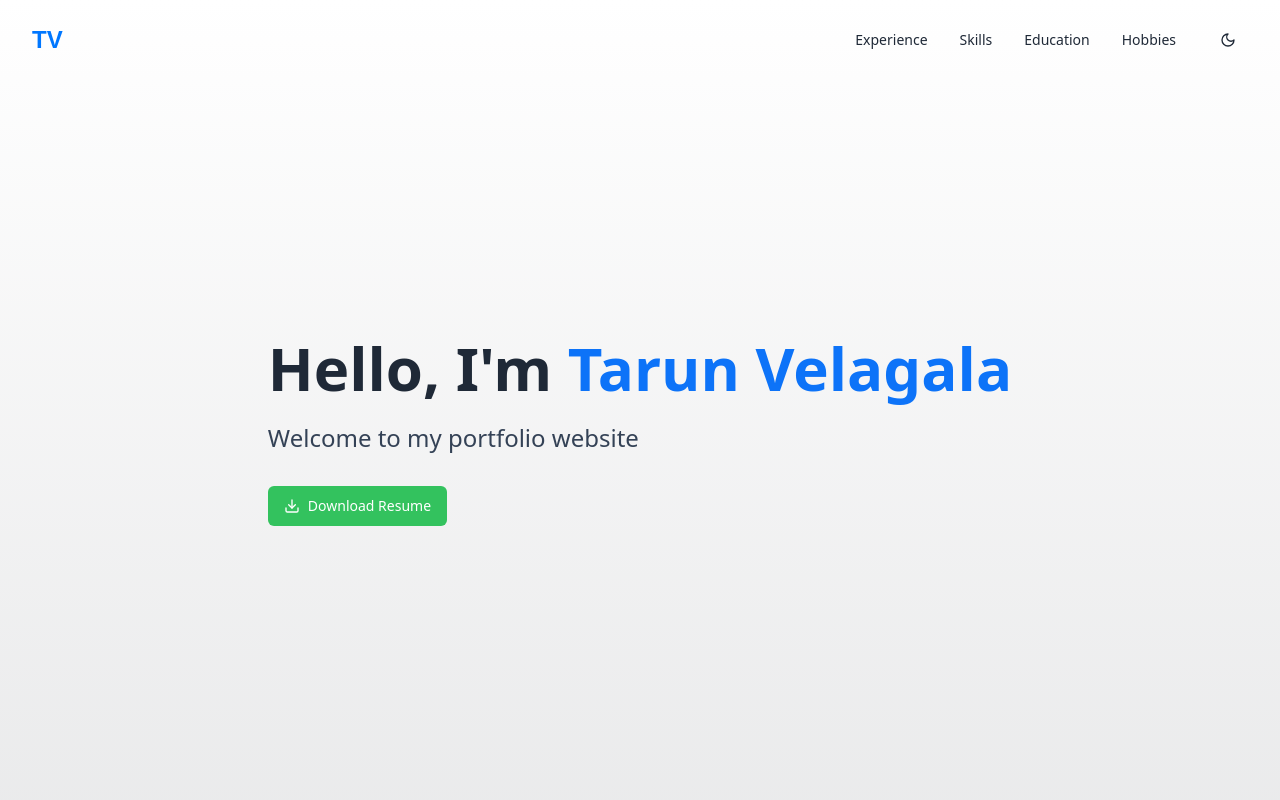
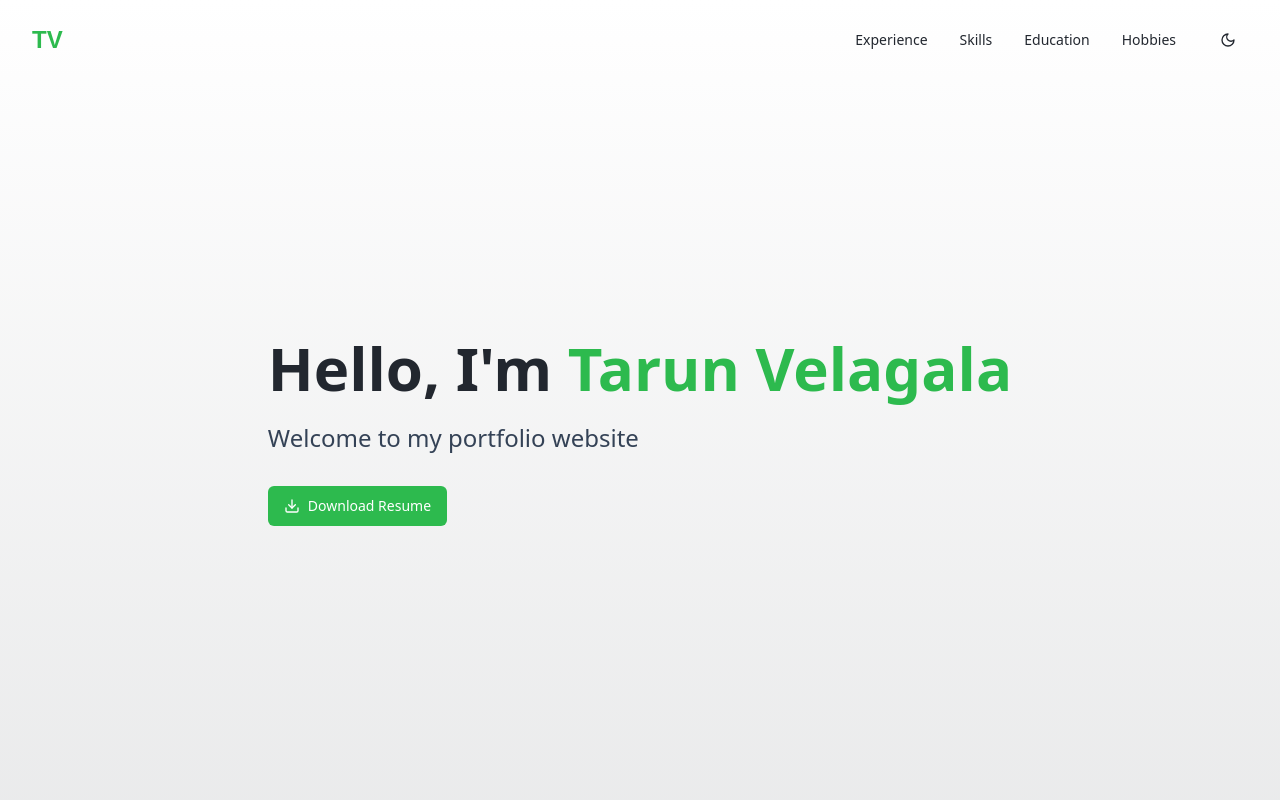
Before and after one commit to tarunvelagala/tarunvelagala.github.io, a React (Vite) app: page / in a window 1280 px wide. Shown: the top 800 px of the page. Built offline with nearby package versions, Linux system fonts and the light colour scheme; a web font is replaced by a local one.

Commit message:
Refactor: Update color palette
Replaced all instances of blue with #2dba4e and updated the theme colors.

```diff
--- a/src/components/Footer.tsx
+++ b/src/components/Footer.tsx
@@ -11,9 +11,9 @@ export default function Footer() {
           </div>
           <div className="mt-4 md:mt-0">
             <nav className="flex space-x-4">
-              <a href="#" className="text-sm text-muted-foreground hover:text-palette-blue transition-colors">LinkedIn</a>
-              <a href="#" className="text-sm text-muted-foreground hover:text-palette-blue transition-colors">GitHub</a>
-              <a href="#" className="text-sm text-muted-foreground hover:text-palette-blue transition-colors">Twitter</a>
+              <a href="#" className="text-sm text-muted-foreground hover:text-palette-green transition-colors">LinkedIn</a>
+              <a href="#" className="text-sm text-muted-foreground hover:text-palette-green transition-colors">GitHub</a>
+              <a href="#" className="text-sm text-muted-foreground hover:text-palette-green transition-colors">Twitter</a>
               <a href="#" className="text-sm text-muted-foreground hover:text-palette-green transition-colors">Contact</a>
             </nav>
           </div>
--- a/src/components/HeroSection.tsx
+++ b/src/components/HeroSection.tsx
@@ -16,7 +16,7 @@ export default function HeroSection() {
         <div className="max-w-3xl">
           <h1 className="text-4xl sm:text-5xl md:text-6xl font-bold mb-6">
             Hello, I'm{" "}
-            <span className="text-palette-blue">Tarun Velagala</span>
+            <span className="text-palette-green">Tarun Velagala</span>
           </h1>
           <p className="text-xl md:text-2xl mb-8 text-muted-foreground">
             Welcome to my portfolio website
--- a/src/components/Navbar.tsx
+++ b/src/components/Navbar.tsx
@@ -58,7 +58,7 @@ export default function Navbar() {
         <div className="flex items-center justify-between h-10">
           {/* Logo */}
           <a href="#" className="flex items-center">
-            <span className="text-2xl font-wakanda font-bold text-primary">TV</span>
+            <span className="text-2xl font-wakanda font-bold text-palette-green">TV</span>
           </a>
 
           {/* Mobile menu button */}
@@ -83,7 +83,7 @@ export default function Navbar() {
               <a
                 key={item.name}
                 href={item.href}
-                className="text-foreground hover:text-primary text-sm font-medium transition-colors"
+                className="text-foreground hover:text-palette-green text-sm font-medium transition-colors"
               >
                 {item.name}
               </a>
--- a/src/index.css
+++ b/src/index.css
@@ -5,25 +5,25 @@
 
 @layer base {
   :root {
-    --background: 0 0% 100%; /* White */
-    --foreground: 215 28% 17%; /* Dark blue-gray for text */
+    --background: 0 0% 100%; /* White - #ffffff */
+    --foreground: 217 16% 16%; /* Dark - #24292e */
 
     --card: 0 0% 100%;
-    --card-foreground: 215 28% 17%;
+    --card-foreground: 217 16% 16%;
 
     --popover: 0 0% 100%;
-    --popover-foreground: 215 28% 17%;
+    --popover-foreground: 217 16% 16%;
 
-    --primary: 212 100% 50%; /* Bright blue */
+    --primary: 142 62% 45%; /* Bright green - #2dba4e */
     --primary-foreground: 0 0% 100%;
 
-    --secondary: 220 13% 21%; /* Dark blue-gray */
+    --secondary: 215 13% 21%; /* Dark blue-gray - #2b3137 */
     --secondary-foreground: 0 0% 100%;
 
-    --muted: 210 40% 96.1%;
+    --muted: 210 40% 98%; /* Light gray - #fafbfc */
     --muted-foreground: 215 25% 27%;
 
-    --accent: 142 71% 45%; /* Bright green */
+    --accent: 142 62% 45%; /* Bright green - #2dba4e */
     --accent-foreground: 0 0% 100%;
 
     --destructive: 0 84.2% 60.2%;
@@ -31,40 +31,40 @@
 
     --border: 214.3 31.8% 91.4%;
     --input: 214.3 31.8% 91.4%;
-    --ring: 215 28% 17%;
+    --ring: 217 16% 16%;
 
     --radius: 0.5rem;
 
     --sidebar-background: 0 0% 98%;
     --sidebar-foreground: 240 5.3% 26.1%;
-    --sidebar-primary: 240 5.9% 10%;
+    --sidebar-primary: 142 62% 45%;
     --sidebar-primary-foreground: 0 0% 98%;
     --sidebar-accent: 240 4.8% 95.9%;
     --sidebar-accent-foreground: 240 5.9% 10%;
     --sidebar-border: 220 13% 91%;
-    --sidebar-ring: 217.2 91.2% 59.8%;
+    --sidebar-ring: 142 62% 45%;
   }
 
   .dark {
-    --background: 210 33% 9%; /* Near black dark gray */
+    --background: 217 16% 16%; /* Dark - #24292e */
     --foreground: 0 0% 100%;
 
-    --card: 210 33% 9%;
+    --card: 217 16% 16%;
     --card-foreground: 0 0% 100%;
 
-    --popover: 210 33% 9%;
+    --popover: 217 16% 16%;
     --popover-foreground: 0 0% 100%;
 
-    --primary: 212 100% 50%; /* Bright blue */
+    --primary: 142 62% 45%; /* Bright green - #2dba4e */
     --primary-foreground: 0 0% 100%;
 
-    --secondary: 217 33% 17%; /* Dark blue-gray */
+    --secondary: 215 13% 21%; /* Dark blue-gray - #2b3137 */
     --secondary-foreground: 0 0% 100%;
 
     --muted: 217 33% 17%;
     --muted-foreground: 215 20.2% 65.1%;
 
-    --accent: 142 71% 45%; /* Bright green */
+    --accent: 142 62% 45%; /* Bright green - #2dba4e */
     --accent-foreground: 0 0% 100%;
 
     --destructive: 0 84.2% 60.2%;
@@ -74,14 +74,14 @@
     --input: 217.2 32.6% 17.5%;
     --ring: 212.7 26.8% 83.9%;
 
-    --sidebar-background: 210 33% 9%;
+    --sidebar-background: 217 16% 16%;
     --sidebar-foreground: 240 4.8% 95.9%;
-    --sidebar-primary: 212 100% 50%;
+    --sidebar-primary: 142 62% 45%;
     --sidebar-primary-foreground: 0 0% 100%;
     --sidebar-accent: 240 3.7% 15.9%;
     --sidebar-accent-foreground: 240 4.8% 95.9%;
     --sidebar-border: 240 3.7% 15.9%;
-    --sidebar-ring: 217.2 91.2% 59.8%;
+    --sidebar-ring: 142 62% 45%;
   }
 }
 
--- a/tailwind.config.ts
+++ b/tailwind.config.ts
@@ -70,11 +70,11 @@ export default {
 					ring: 'hsl(var(--sidebar-ring))'
 				},
 				palette: {
-					darkGray: '#1C2127', /* Darkest gray */
-					darkBlue: '#2E3440', /* Dark blue-gray */
-					white: '#FFFFFF',    /* White */
-					green: '#33C25E',    /* Bright green */
-					blue: '#0D73F8'      /* Bright blue */
+					darkGray: '#24292e', /* Dark gray/black */
+					darkBlue: '#2b3137', /* Dark blue-gray */
+					white: '#ffffff',    /* White */
+					lightGray: '#fafbfc', /* Light gray */
+					green: '#2dba4e'      /* Bright green */
 				}
 			},
 			fontFamily: {
```
